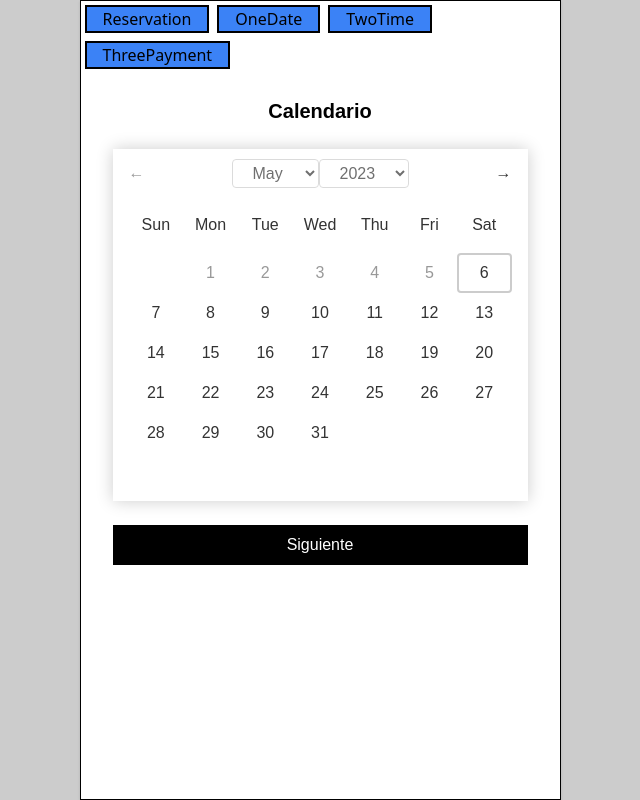
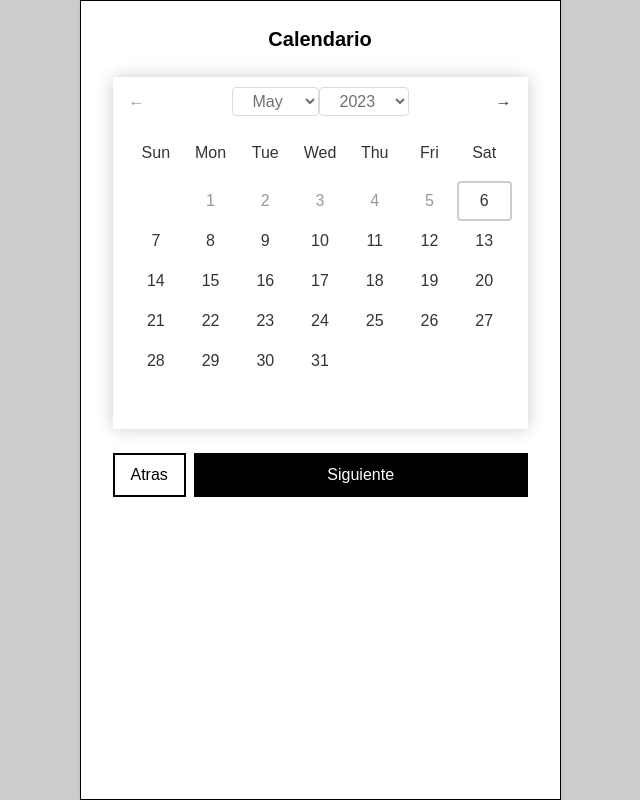
Before and after one commit to enlacee/vue-reserva-campo, a Vue app: page / in a window 1280 px wide. Both pictures are taken after a click on the button "Reservar". Shown: the whole page, without its empty margins (320-960 px from the left). Built offline with nearby package versions, Linux system fonts and the light colour scheme.

Commit message:
[add] component html

```diff
--- a/src/components/Home.vue
+++ b/src/components/Home.vue
@@ -31,14 +31,14 @@ export default {
 
 </script>
 <template>
-  <button
+  <!-- <button
       v-for="tab in tabs"
       :key="tab"
       :class="['bg-blue-500  px-4 m-1 border-black border-2', { active: currentTab === tab }]"
       @click="currentTab = tab"
     >
     {{ tab }}
-  </button>
+  </button> -->
 
   <component :is="currentTab" @changeCurrentComponent="setComponentName"></component>
 
--- a/src/components/reservations/objects/PriceTable.vue
+++ b/src/components/reservations/objects/PriceTable.vue
@@ -2,7 +2,7 @@
     <table class="table-auto">
         <thead>
         <tr>
-            <th colspan="2" class="border px-3 py-1 bg-gray-200">Precios</th>
+            <th colspan="2" class="border px-3 py-1 bg-gray-200">Precio por 1 hora</th>
         </tr>
         </thead>
         <tr>
--- a/src/components/reservations/steps/OneDate.vue
+++ b/src/components/reservations/steps/OneDate.vue
@@ -125,8 +125,19 @@ selectedDate.toLocaleDateString() == new Date(selectedYear, selectedMonth, num).
 		</div>
     </div>
     <p>&nbsp;</p>
-    <button class="bg-black text-white py-2 px-4 focus:outline-none focus:shadow-outline w-full"
-      type="button" @click="$emit('changeCurrentComponent', 'TwoTime')">Siguiente</button>
+
+    <div class="flex gap-2">
+      <button
+        @click="$emit('changeCurrentComponent', 'Reservation')"
+        class="flex-grow-0 bg-white text-black py-2 px-4 border-black border-2">
+        Atras
+      </button>
+      <button
+        @click="$emit('changeCurrentComponent', 'TwoTime')"
+        class="flex-grow bg-black text-white py-2 px-4">
+        Siguiente
+      </button>
+    </div>
   </div>
 </template>
 
--- a/src/components/reservations/steps/ThreePayment.vue
+++ b/src/components/reservations/steps/ThreePayment.vue
@@ -15,24 +15,19 @@ import ImageYape from '../../base64images/ImageYape.vue';
         </div>
         <div class="w-full">
             <form class="bg-white">
-                <div class="mb-0">
+                <div class="mb-4">
                     <label class="block text-gray-700 text-sm mb-2" for="rent-time">
-                    Tiempo alquilado
+                    Resumen:
                     </label>
-                    <input class="shadow appearance-none border w-full py-2 px-3 text-gray-700 leading-tight focus:outline-none focus:shadow-outline"
-                    id="rent-time" type="text" placeholder=""
-                    value="2 horas">
-                </div>
-                <div class="mb-0">
-                    <label class="block text-gray-700 text-sm mb-2" for="total-to-pay">
-                    Total a pagar
-                    </label>
-                    <input class="shadow appearance-none border w-full py-2 px-3 text-gray-700 mb-3 leading-tight focus:outline-none focus:shadow-outline"
-                    id="total-to-pay" type="text" placeholder="" value="s/ 60.00 nuevos soles">
+                    <textarea cols="30" disabled
+                        class="shadow appearance-none border w-full py-2 px-3 text-gray-700 leading-tight focus:outline-none focus:shadow-outline"
+                        >[Desde 16-18] - 2 horas - s/ 60.00 nuevos soles
+                    </textarea>
                 </div>
                 <div class="mb-0 flex place-content-center">
                     <label class="text-xs">
-                        Metodo de pago YAPE: (978412712)
+                        Metodo de pago YAPE: (978412712) <br/>
+                        <!-- <span class="font-bold">Pago minimo: s/ 30.00</span> -->
                     </label>
                 </div>
                 <div class="img-yape-container flex place-content-center">
```
